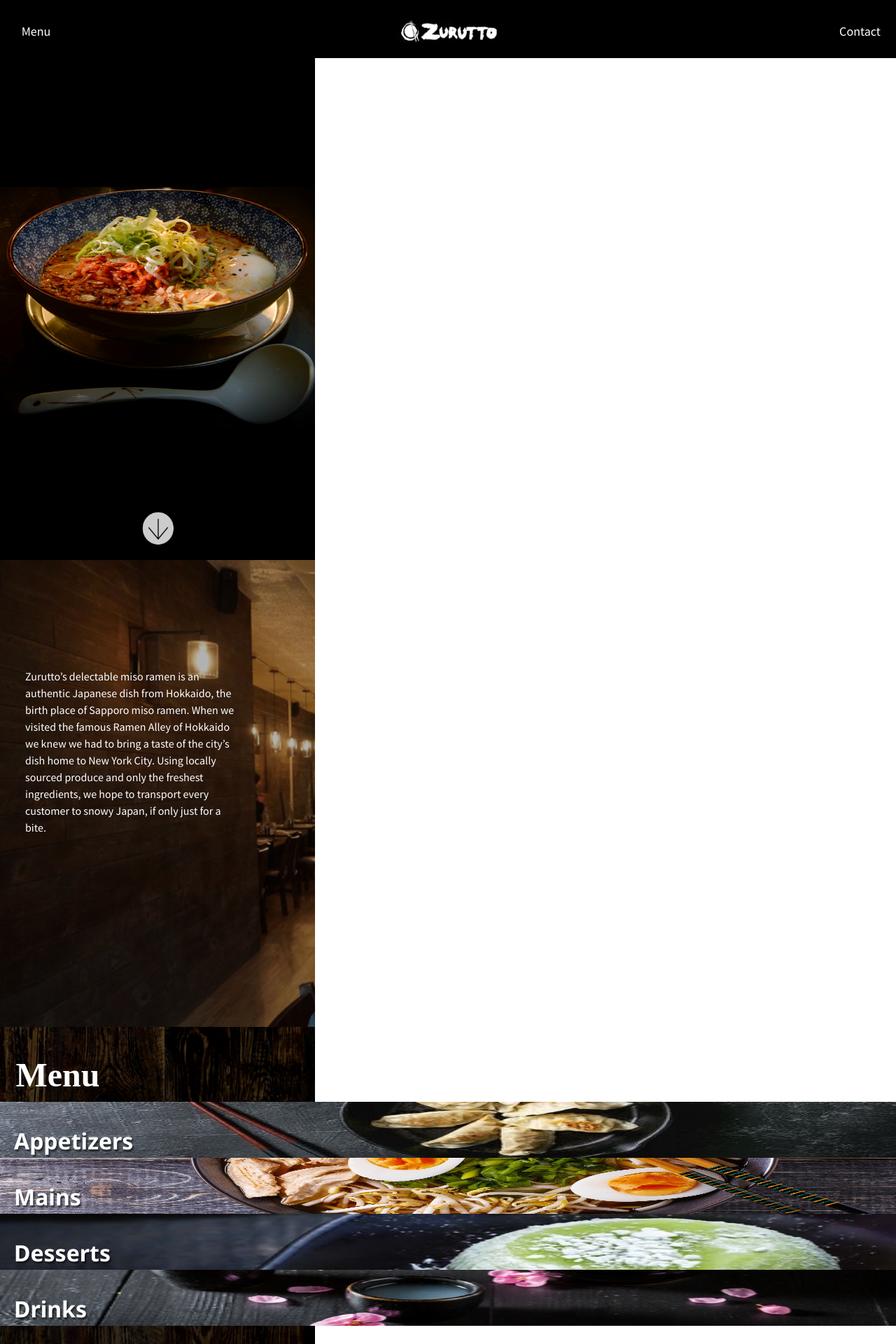
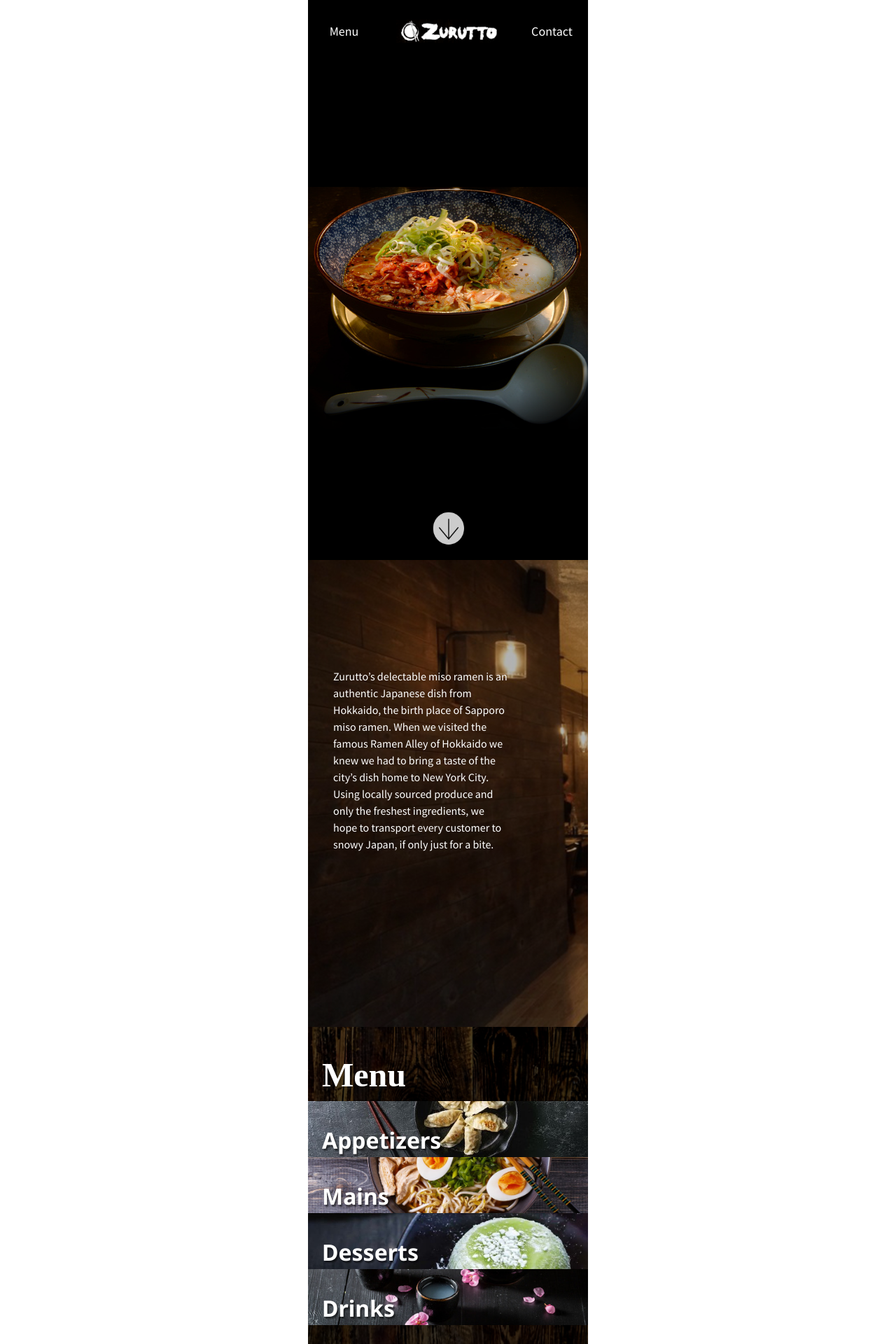
Before and after one commit to sfreedgood/Zurutto, a React (Create React App) app: page / in a window 1280 px wide. Shown: the top 1920 px of the page at 70% size. Built offline with nearby package versions, Linux system fonts and the light colour scheme.

Commit message:
-added width control and max width for entire html/body for presentation purposes (emulate mobile device)

```diff
--- a/src/App.js
+++ b/src/App.js
@@ -27,8 +27,9 @@ class App extends Component {
   render() {
     return (
       <Fragment>
-        <Header />
+        <Header className="header" />
         <div className="App">
+
           <Splash />
           <About />
           <Menu />
--- a/src/Header/Header.css
+++ b/src/Header/Header.css
@@ -7,6 +7,7 @@
 
   width: 100vw;
   z-index: 400;
+  max-width: 400px;
 }
 
 img {
--- a/src/index.css
+++ b/src/index.css
@@ -13,7 +13,11 @@ code {
     monospace;
 }
 
-html, body{  scroll-behavior: smooth;}
+html, body{
+  margin: 0 auto;
+  max-width:400px;
+  scroll-behavior: smooth;
+}
 
 
 html{
--- a/src/menu/menu.css
+++ b/src/menu/menu.css
@@ -105,6 +105,7 @@ font-weight: 600;
     font-size: 2rem;
     width: 100vw;
     height: 10vh;
+    max-width: 400px;
 }
 
 .appetizer-banner {
@@ -116,6 +117,7 @@ font-weight: 600;
     font-size: 2rem;
     width: 100vw;
     height: 10vh;
+    max-width: 400px;
 }
 
 .dessert-banner {
@@ -126,6 +128,7 @@ font-weight: 600;
     text-align: left;
     font-size: 2rem;
     width: 100vw;
+    max-width: 400px;
     height: 10vh;
 }
 
@@ -137,6 +140,7 @@ font-weight: 600;
     text-align: left;
     font-size: 2rem;
     width: 100vw;
+    max-width: 400px;
     height: 10vh;
 }
 
```
Also changed, not shown: 1 other file (tests, documents, lock files or other folders).
